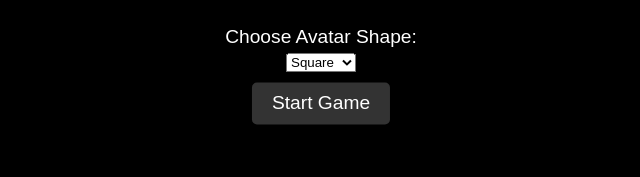
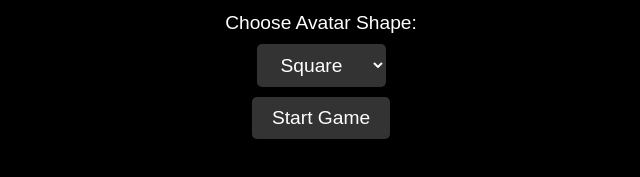
Before and after one commit to Sayhan24J/3d-Fps, a plain HTML site: page index.html in a window 1280 px wide. Shown: the part 415-592 px from the top of the page, without its empty margins (319-959 px from the left). Drawn offline with Linux system fonts and the light colour scheme.

Commit message:
Update style.css

```diff
--- a/style.css
+++ b/style.css
@@ -37,7 +37,7 @@ canvas {
   margin-bottom: 20px;
 }
 
-#menu button {
+#menu select, #menu button {
   display: block;
   margin: 10px auto;
   padding: 10px 20px;
```
